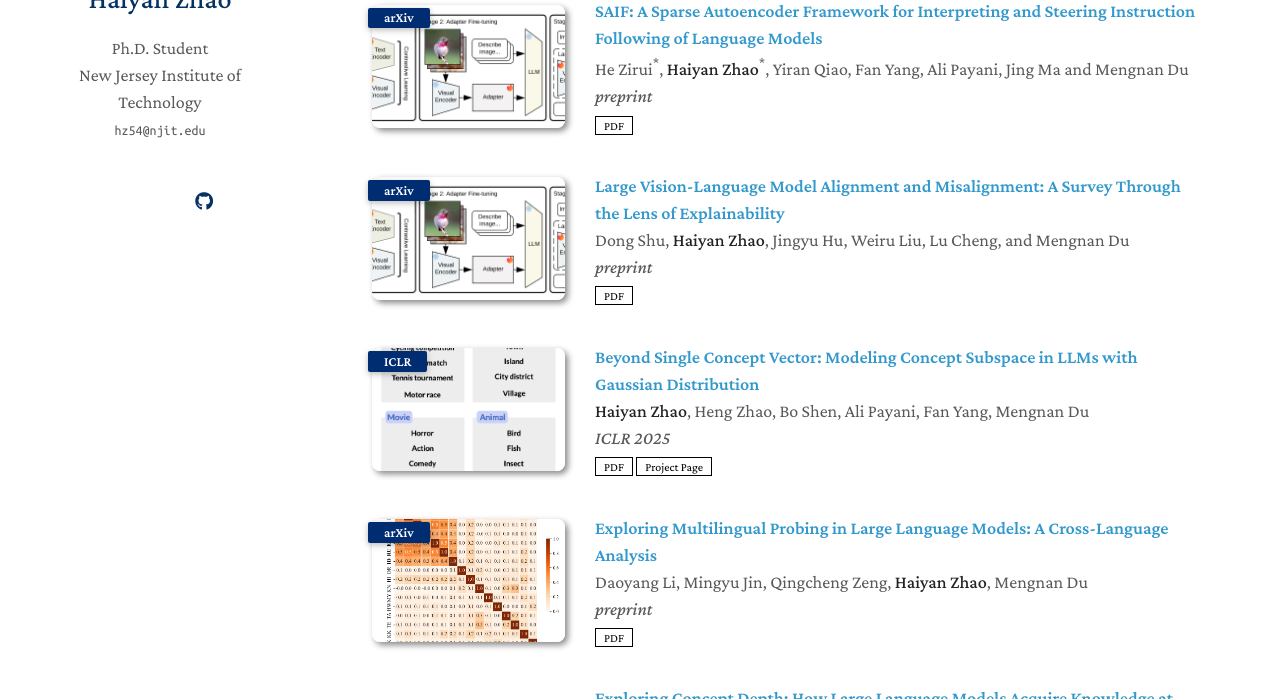
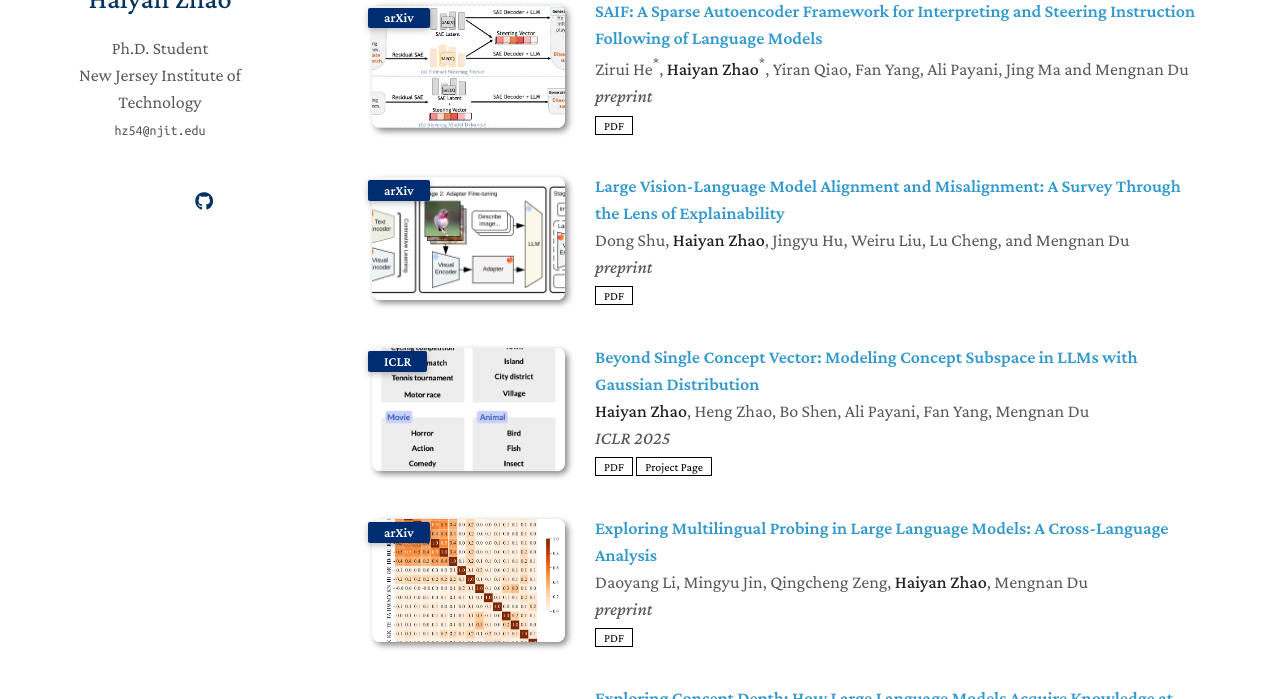
Before and after one commit to hy-zhao23/hy-zhao23.github.io, a Jekyll site: the page built from index.md, in a window 1280 px wide and 900 px high, scrolled down 384 px, cut to the strip 201-900 px from the top of the window. Built offline with Jekyll 4.4.1, drawn with Linux system fonts in a browser that asks for light colours; nearby versions of some CDN libraries; a style sheet for code colours, icons or effects is not loaded; our own code applies the rules of GitHub Pages for plain Markdown files.

Commit message:
correct some minor errors

```diff
--- a/_data/publications.yml
+++ b/_data/publications.yml
@@ -12,11 +12,11 @@ main:
   #   notes: Early Accept
 
   - title: "SAIF: A Sparse Autoencoder Framework for Interpreting and Steering Instruction Following of Language Models"
-    authors: He Zirui<sup>*</sup>, <strong>Haiyan Zhao</strong><sup>*</sup>, Yiran Qiao, Fan Yang, Ali Payani, Jing Ma and Mengnan Du
+    authors: Zirui He<sup>*</sup>, <strong>Haiyan Zhao</strong><sup>*</sup>, Yiran Qiao, Fan Yang, Ali Payani, Jing Ma and Mengnan Du
     conference_short: arXiv
     conference: preprint
     pdf: https://arxiv.org/abs/2502.11356
-    image: ./assets/img/paper/lvlm_survey.png
+    image: ./assets/img/paper/saif.png
 
   - title: "Large Vision-Language Model Alignment and Misalignment: A Survey Through the Lens of Explainability"
     authors: Dong Shu, <strong>Haiyan Zhao</strong>, Jingyu Hu, Weiru Liu, Lu Cheng, and Mengnan Du
```
